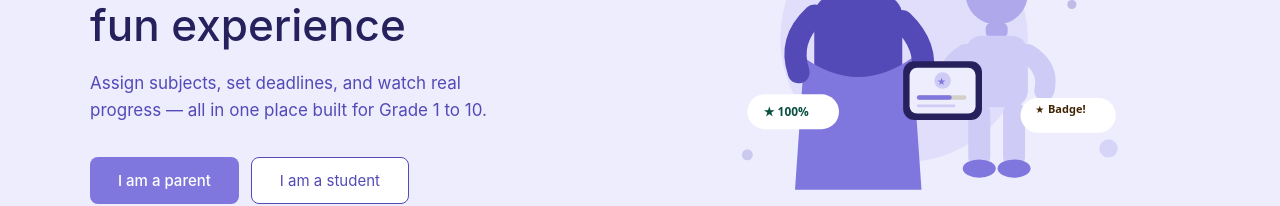
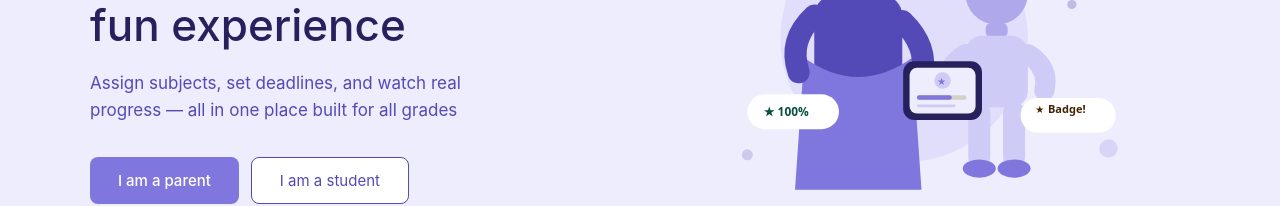
Before and after one commit to Haseeb-MA/Kids-Learning-App, a Next.js app: page / in a window 1280 px wide. Shown: the part 281-487 px from the top of the page. Built offline with nearby package versions, Linux system fonts and the light colour scheme.

Commit message:
feat: In `components/Hero.tsx`, locate the subtitle/description te [spec-99756f93]

```diff
--- a/components/Hero.tsx
+++ b/components/Hero.tsx
@@ -51,7 +51,7 @@ export default function Hero() {
             lineHeight: '1.6',
             maxWidth: '440px',
           }}>
-            Assign subjects, set deadlines, and watch real progress — all in one place built for Grade 1 to 10.
+            Assign subjects, set deadlines, and watch real progress — all in one place built for all grades
           </p>
 
           <div style={{ display: 'flex', gap: '12px', flexWrap: 'wrap' }}>
```
